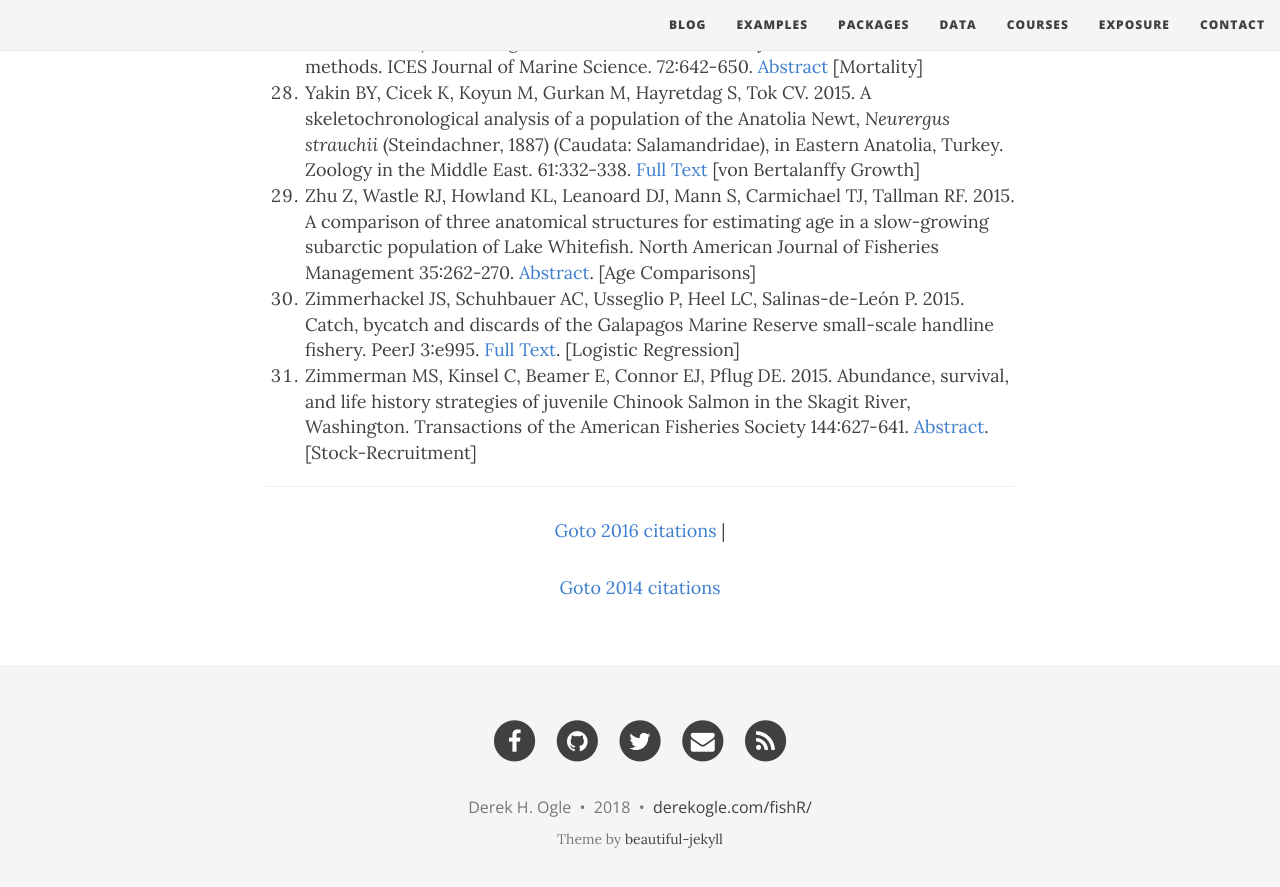
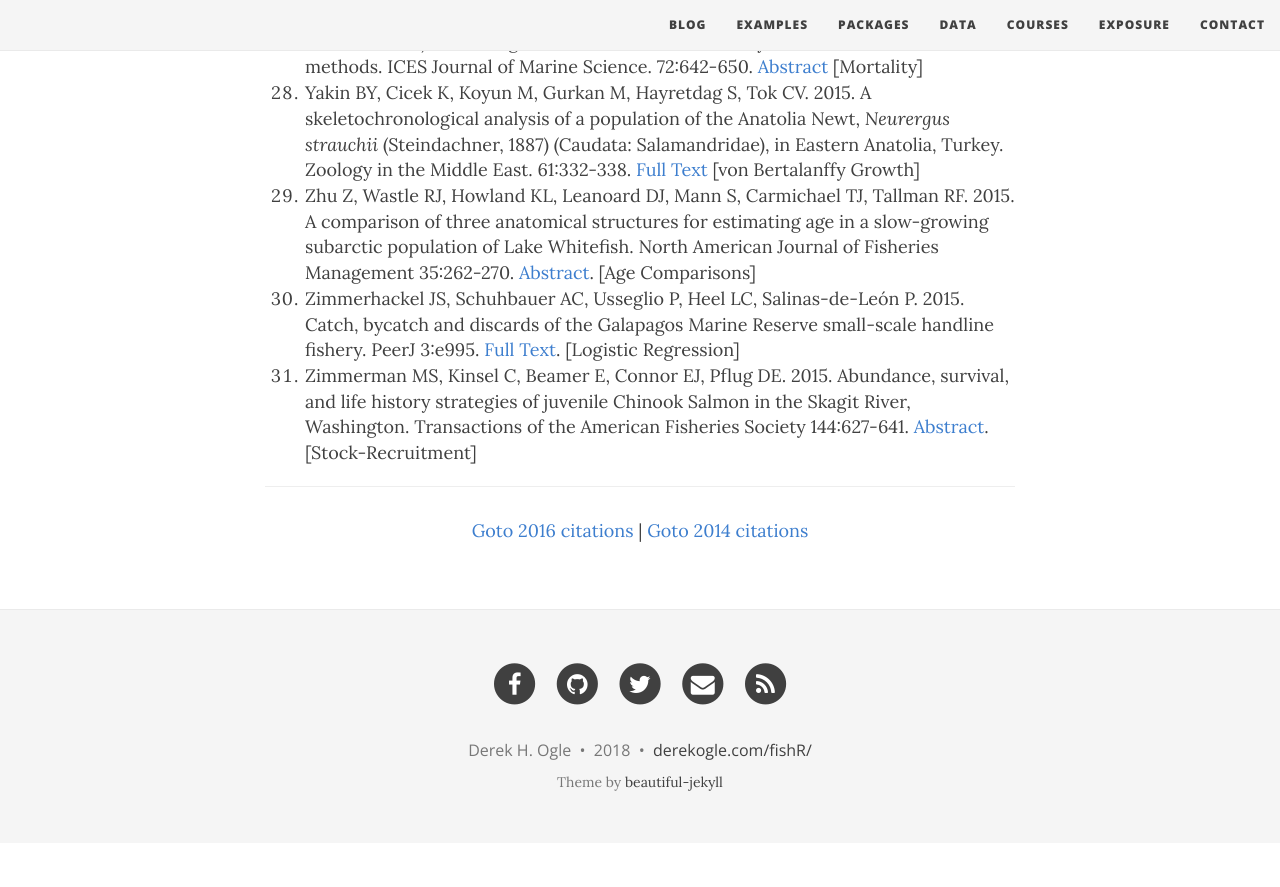
Before and after one commit to droglenc/fishR, a Jekyll site: the page built from exposure/exposure-citations15.md, in a window 1280 px wide and 900 px high, scrolled down 2784 px. Shown: the top 887 px of the window. Built offline with Jekyll 4.4.1, drawn with Linux system fonts in a browser that asks for light colours; nearby versions of some CDN libraries; after the commit the page ends 3627 px from its top, so only the background shows below that.

Commit message:
Updated links on 2015 and 2017 citations pages

```diff
--- a/exposure/exposure-citations15.md
+++ b/exposure/exposure-citations15.md
@@ -40,4 +40,5 @@ css: "/css/exposure-citation.css"
 1. Zimmerman MS, Kinsel C, Beamer E, Connor EJ, Pflug DE.  2015.  Abundance, survival, and life history strategies of juvenile Chinook Salmon in the Skagit River, Washington.  Transactions of the American Fisheries Society  144:627-641.  [Abstract](http://www.tandfonline.com/doi/abs/10.1080/00028487.2015.1017658).  [Stock-Recruitment]
 
 -----
-<p style="text-align: center;"><a href="exposure-citations16.html">Goto 2016 citations</a> | <p style="text-align: center;"><a href="exposure-citations14.html">Goto 2014 citations</a></p>
+
+<p style="text-align: center;"><a href="exposure-citations16.html">Goto 2016 citations</a> | <a href="exposure-citations14.html">Goto 2014 citations</a></p>
```
Also changed, not shown: exposure/exposure-citations17.md (+2 -1 lines).
